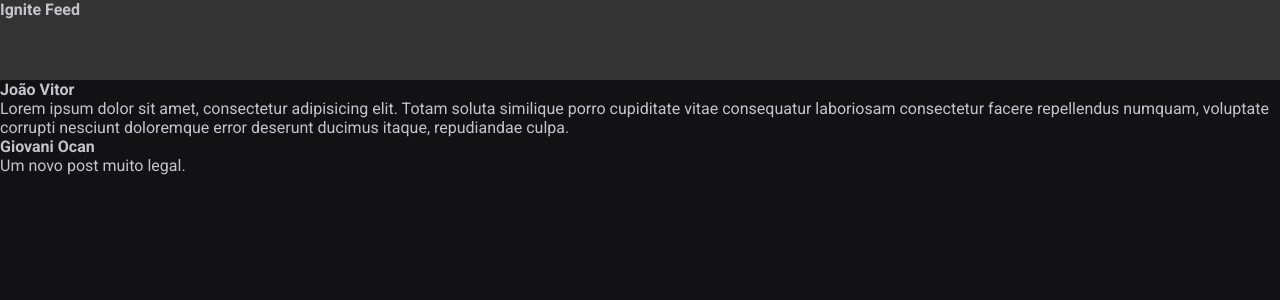
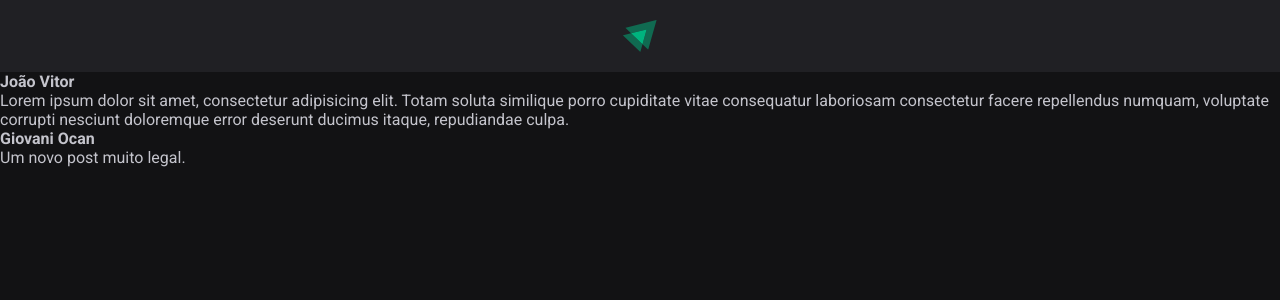
Before and after one commit to jvolima/ignite-feed, a React (Vite) app: page / in a window 1280 px wide. Shown: the top 300 px of the page. Built offline with nearby package versions, Linux system fonts and the light colour scheme.

Commit message:
componente header

```diff
--- a/src/components/Header.jsx
+++ b/src/components/Header.jsx
@@ -1,9 +1,11 @@
 import styles from "./Header.module.css";
+
+import igniteLogo from "../assets/ignite-logo.svg";
 
 export function Header() {
   return (
     <header className={styles.header}>
-      <strong>Ignite Feed</strong>
+      <img src={igniteLogo} alt="Logotipo do Ignite" />
     </header>
   )
 }
--- a/src/components/Header.module.css
+++ b/src/components/Header.module.css
@@ -1,4 +1,10 @@
 .header {
-  background: #333;
-  height: 80px;
+  background: var(--gray-800);
+  display: flex;
+  justify-content: center;
+  padding: 1.25rem 0;
 }
+
+.header img {
+  height: 2rem;
+}
```
Also changed, not shown: src/assets/ignite-logo.svg (added).
